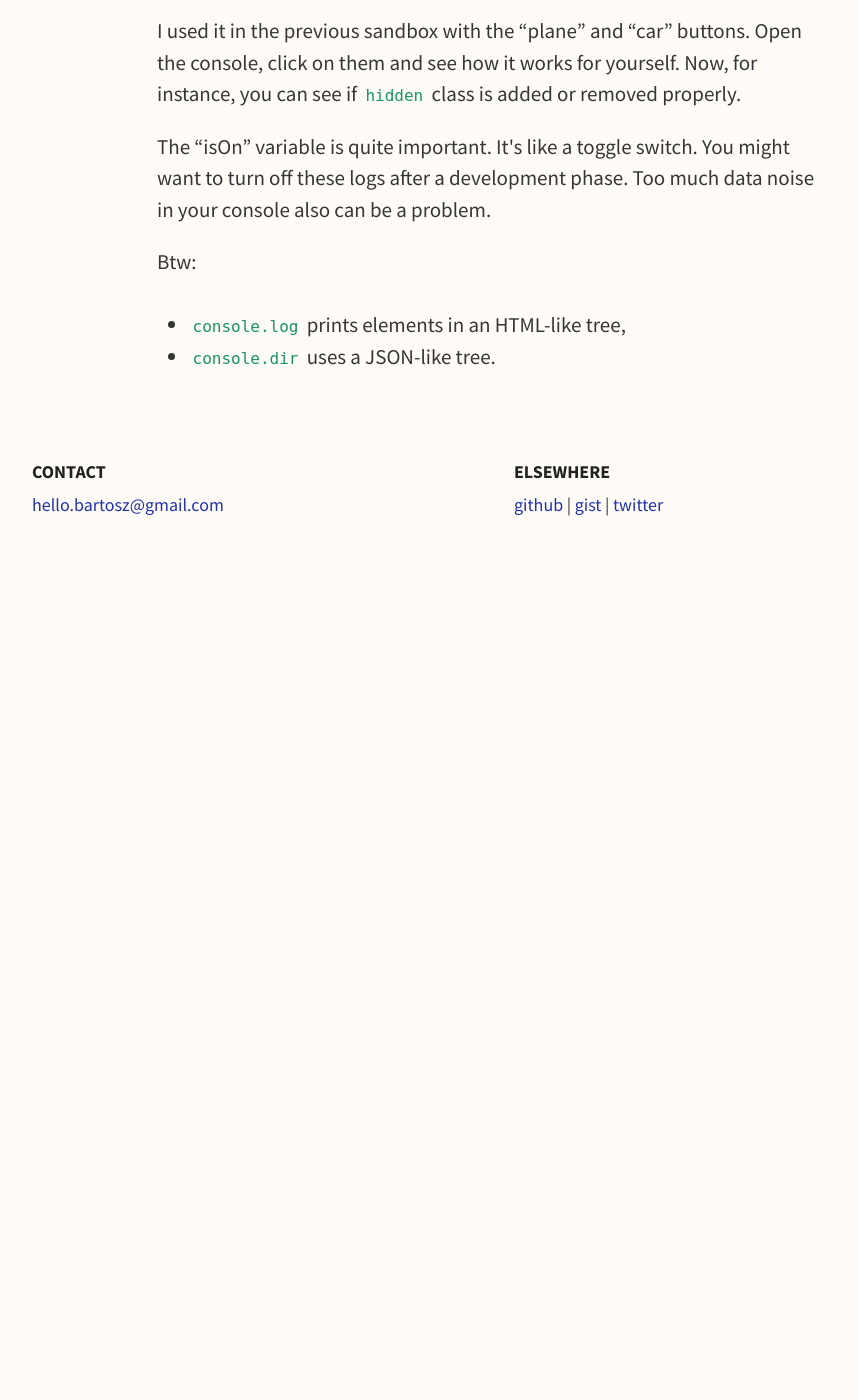
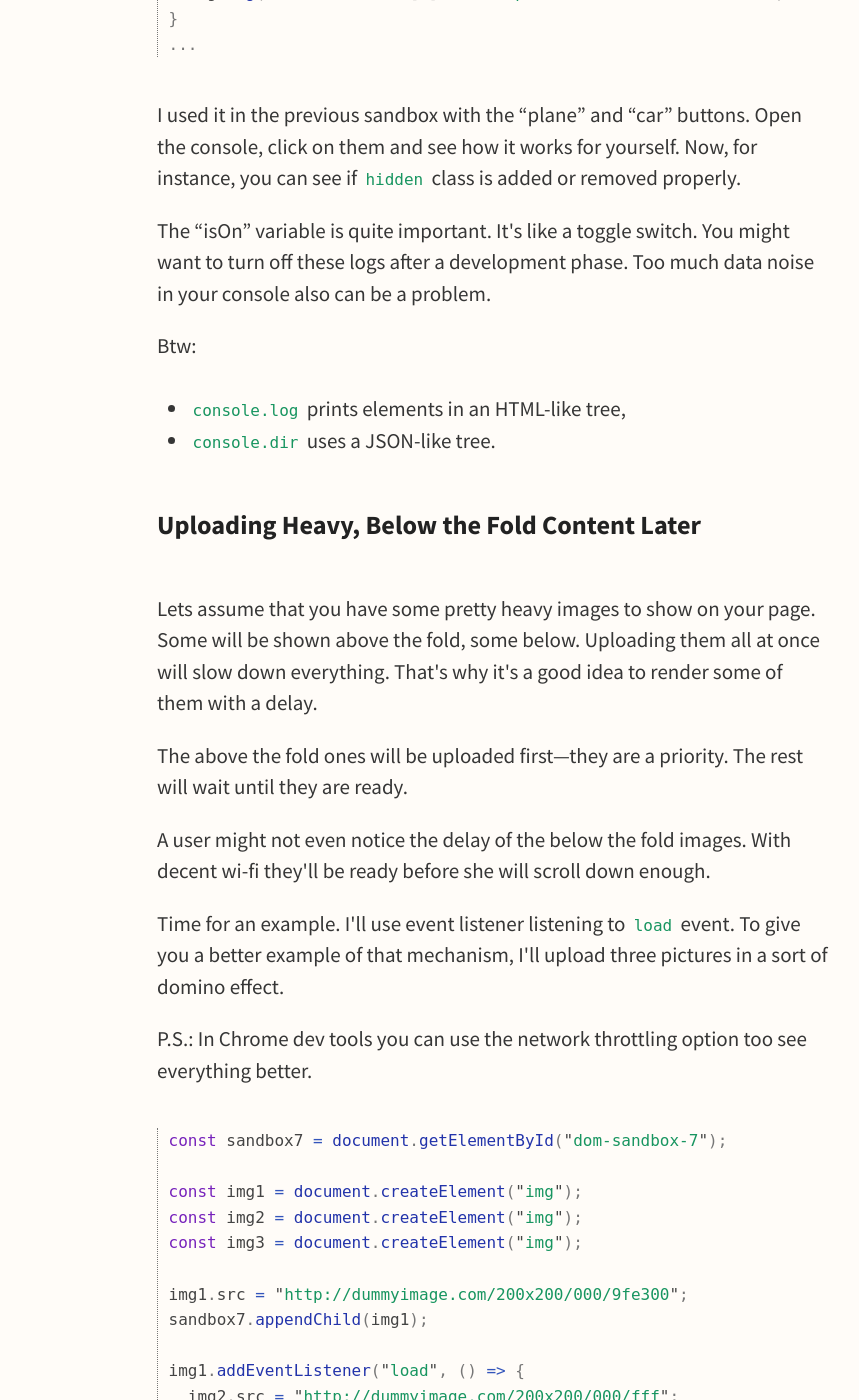
Before and after one commit to bart747/bart747, a Jekyll site: the page built from projects/dom/index.html, in a window 1280 px wide and 1400 px high, scrolled down 7285 px. Shown: the whole window, without its empty margins (126-985 px from the left). Built offline with Jekyll 4.4.1, drawn with Linux system fonts in a browser that asks for light colours; comment, search, counter and statistics services are not loaded; before the commit the page ends 7915 px from its top, so only the background shows below that; some of the changed text lies outside the part shown.

Commit message:
add next part of dom tutorial

```diff
--- a/_sass/_helpers.scss
+++ b/_sass/_helpers.scss
@@ -36,6 +36,10 @@
   min-height: 3em;
   margin: 1em 0 2em;
   padding: 1em;
+}
+
+.sandbox img {
+  max-width: 200px;
 }
 
 .blue {
--- a/_sass/_images.scss
+++ b/_sass/_images.scss
@@ -3,14 +3,13 @@
 //
 img {
   border-radius: 4px;
+  margin: 0 auto;
 }
 
 .post img {
   background: $grey;
   margin: 0 auto;
   max-width: 600px;
-  width: 100%;
-  height: auto;
 }
 
 .img-blur-1 {
--- a/projects/dom/index.html
+++ b/projects/dom/index.html
@@ -8,16 +8,18 @@ title: Creating DOM Elements with Vanilla JavaScript
 <h1 class="h1-mega purple">Creating DOM Elements<br> with Vanilla JavaScript</h1>
 
 <p>
-A guide to DOM manipulation with focus on creating new UI parts.
+An introduction to DOM manipulation with focus on creating new UI parts.
 No frameworks and libraries.
 Pure JavaScript.
-Starting simple, ending fancy.
 </p>
+
+<p>(draft | last edit: 29.07.2016)</p>
 
 <h2>Your First Simple Element</h2>
 
-  <p>There are two basic steps in cr
-  eating a new DOM element.</p>
+  <p>
+  There are two basic steps in creating a new DOM element.
+  </p>
 
   <ol>
     <li>Creating an HTML element (DOM node): <br>
@@ -306,6 +308,72 @@ Btw:
   </ul>
   </p>
 
+<h2>Uploading Heavy, Below the Fold Content Later</h2>
+
+<p>
+Lets assume that you have some pretty heavy images to show on your
+page.
+Some will be shown above the fold, some below. Uploading them all at
+once will slow down everything.
+That's why it's a good idea to render some of them with a delay.
+</p>
+
+<p>
+The above the fold ones will be uploaded first&mdash;they are a priority.
+The rest will wait until they are ready.
+</p>
+
+<p>
+A user might not even notice the delay of the below the fold images.
+With decent wi-fi they'll be ready before she will scroll down enough.
+</p>
+
+<p>
+Time for an example. I'll use event listener listening to <code>load</code>
+event.
+To give you a better example of that mechanism,
+I'll upload three pictures in a sort of domino effect.
+</p>
+
+<p>
+P.S.:
+In Chrome dev tools you can use the network throttling option too see everything
+better.
+</p>
+
+{% highlight js %}
+const sandbox7 = document.getElementById("dom-sandbox-7");
+
+const img1 = document.createElement("img");
+const img2 = document.createElement("img");
+const img3 = document.createElement("img");
+
+img1.src = "http://dummyimage.com/200x200/000/9fe300";
+sandbox7.appendChild(img1);
+
+img1.addEventListener("load", () => {
+  img2.src = "http://dummyimage.com/200x200/000/fff";
+  sandbox7.appendChild(img2);
+  dbg.log(img1, img2, "load img2 after img1");
+
+  img2.addEventListener("load", () => {
+    img3.src = "http://dummyimage.com/200x200/000/dd00ed";
+    sandbox7.appendChild(img3);
+    dbg.log(img2, img3, "load img3 after img2");
+  });
+});{% endhighlight %}
+
+  <div id="dom-sandbox-7" class="sandbox">
+  </div>
+
+  <p>
+    Notice that image sources are described right before
+    <code>.addpendChild</code>.
+    If I had done that right after image variables, it wouldn't work the right way.
+    The second and third picture would've been uploaded too quickly.
+    The <code>load</code> property has to be setted before the
+    <code>.src</code>.
+  </p>
 
 </div>
 <script src="./js/dist/all.js"></script>
```
Also changed, not shown: other parts of projects/dom/index.html (+2 -2 lines), _sass/_base.scss (+7 -5 lines), css/main.css (+12 -9 lines), projects/dom/js/babel/dom.js (+34 -0 lines), projects/dom/js/myscripts/dom.js (+34 -0 lines), css/dist/main.css, projects/dom/js/dist/all.js, 8 other files. Lines whose indentation alone changed are shown as unchanged.
